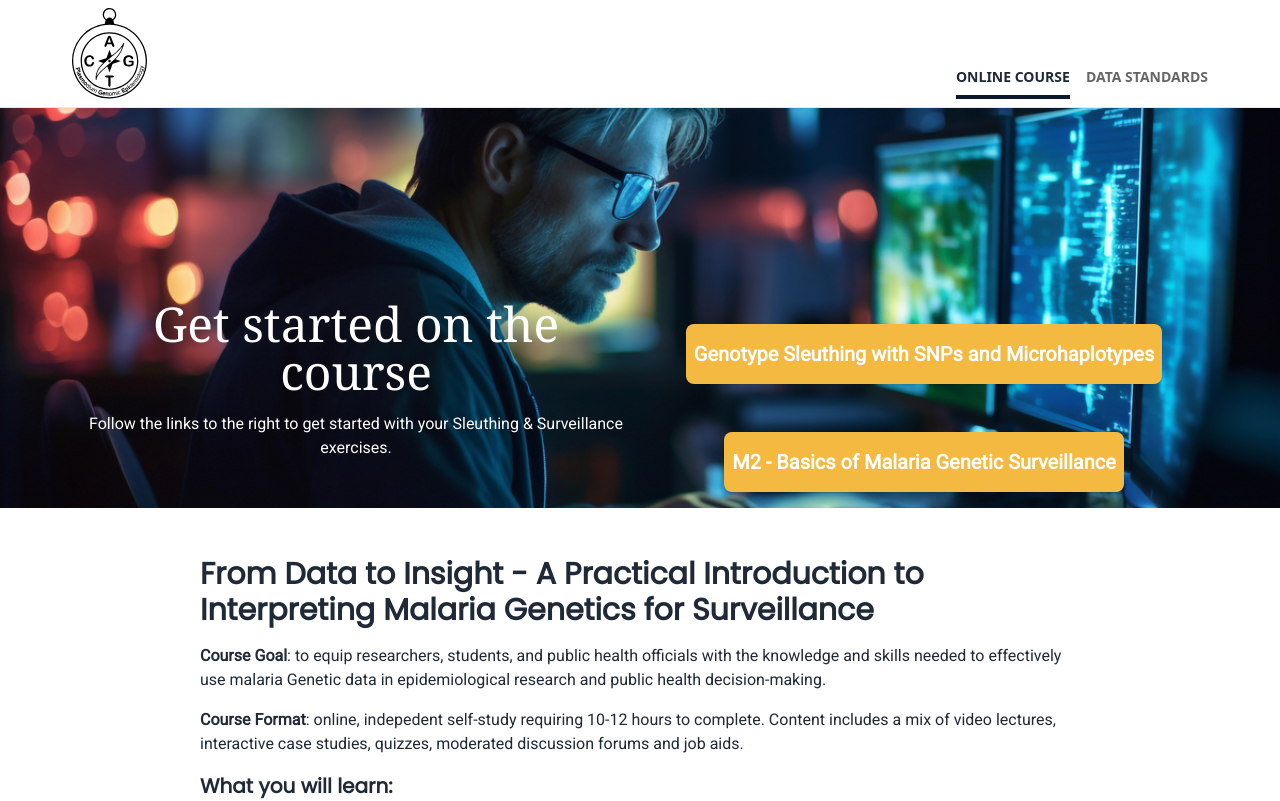
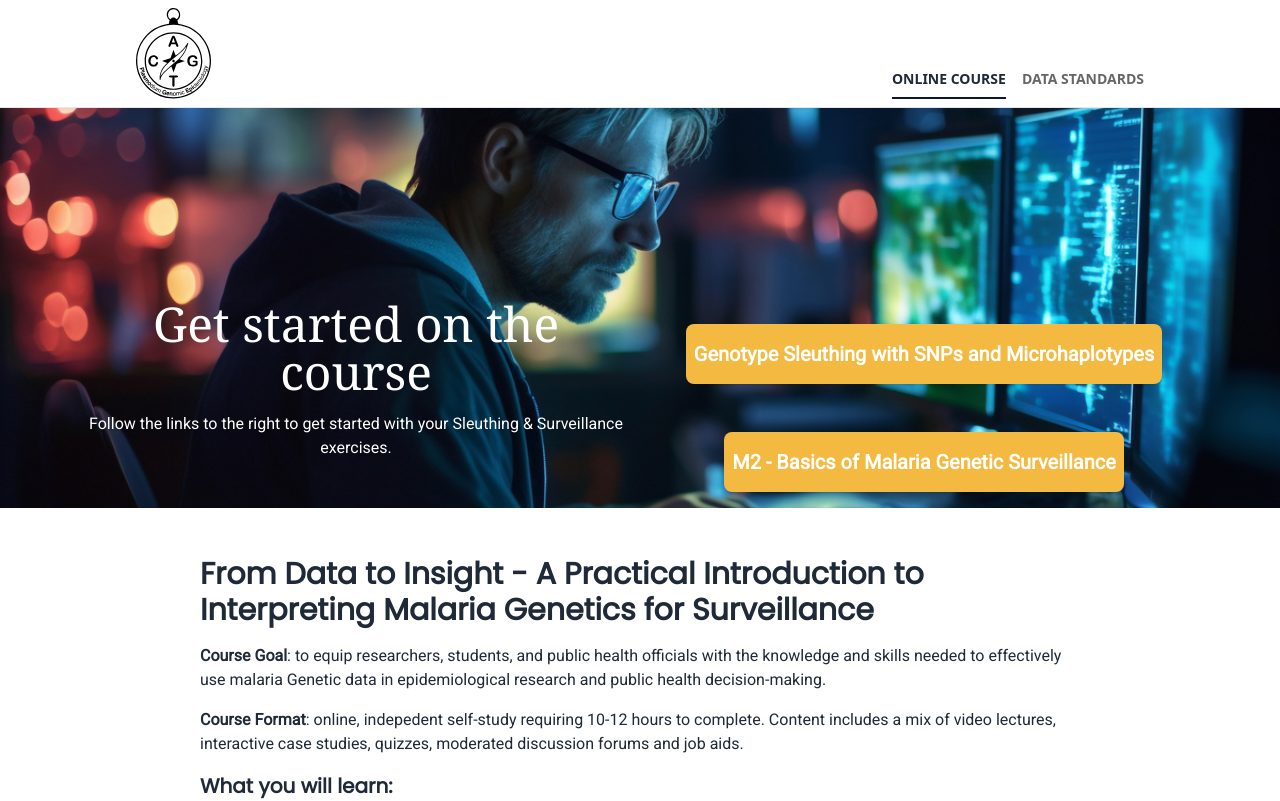
Before and after one commit to PlasmoGenEpi/plasmogenepi-website, a Next.js app: page /OnlineCourse in a window 1280 px wide. Shown: the top 801 px of the page. Built offline with nearby package versions, Linux system fonts and the light colour scheme.

Commit message:
fonts added landing, border shrunk NavBar

```diff
--- a/app/components/NavBar2.tsx
+++ b/app/components/NavBar2.tsx
@@ -5,7 +5,7 @@ export default function NavBar2({ currentNav }: { currentNav: string }) {
   return (
     <div className="">
       <div className="border-b">
-        <div className="mx-auto flex max-w-6xl p-2">
+        <div className="mx-auto flex max-w-5xl p-2">
           <Link href="/">
             <LogoTransparent width={75} color="black" />
           </Link>
@@ -14,8 +14,8 @@ export default function NavBar2({ currentNav }: { currentNav: string }) {
             <Link
               className={
                 currentNav === "OnlineCourse"
-                  ? "place-self-end border-b-4 border-[rgba(12,25,44)] py-2 font-sans font-bold transition-all"
-                  : "place-self-end border-b-4 border-transparent py-2 font-sans font-bold text-black text-opacity-60 transition-all hover:text-opacity-100 hover:transition-all"
+                  ? "place-self-end border-b-2 border-[rgba(12,25,44)] py-2 font-sans font-bold transition-all"
+                  : "place-self-end border-b-2 border-transparent py-2 font-sans font-bold text-black text-opacity-60 transition-all hover:text-opacity-100 hover:transition-all"
               }
               href="/OnlineCourse"
             >
@@ -24,8 +24,8 @@ export default function NavBar2({ currentNav }: { currentNav: string }) {
             <Link
               className={
                 currentNav === "DataStandards"
-                  ? "place-self-end border-b-4 border-[rgba(12,25,44)] py-2 font-sans font-bold transition-all"
-                  : "place-self-end border-b-4 border-transparent py-2 font-sans  font-bold text-black text-opacity-60 transition-all hover:text-opacity-100 hover:transition-all"
+                  ? "place-self-end border-b-2 border-[rgba(12,25,44)] py-2 font-sans font-bold transition-all"
+                  : "place-self-end border-b-2 border-transparent py-2 font-sans  font-bold text-black text-opacity-60 transition-all hover:text-opacity-100 hover:transition-all"
               }
               href="/DataStandards"
             >
--- a/app/page.tsx
+++ b/app/page.tsx
@@ -26,7 +26,7 @@ export default function Home() {
                 <h2 className="font-poppins font-semibold text-[#F3B941]">
                   Who We Are
                 </h2>
-                <p className="mx-auto mt-2 max-w-[500px] font-sans text-lg font-light">
+                <p className="font-roboto mx-auto mt-2 max-w-[500px] text-lg font-extralight ">
                   {" "}
                   We are a network of scientists who have come together since
                   2018 to address challenges in malaria genomic epidemiology.
@@ -38,7 +38,7 @@ export default function Home() {
                 <h2 className="font-poppins font-semibold text-[#F3B941]">
                   What We Do
                 </h2>
-                <p className="mx-auto mt-2 max-w-[500px] font-sans text-lg font-light">
+                <p className="font-roboto mx-auto mt-2 max-w-[500px] text-lg font-extralight ">
                   We advance development and dissemination of approaches for
                   plasmodium genomic epidemiology through creativity,
                   collaboration, and coding.
```
